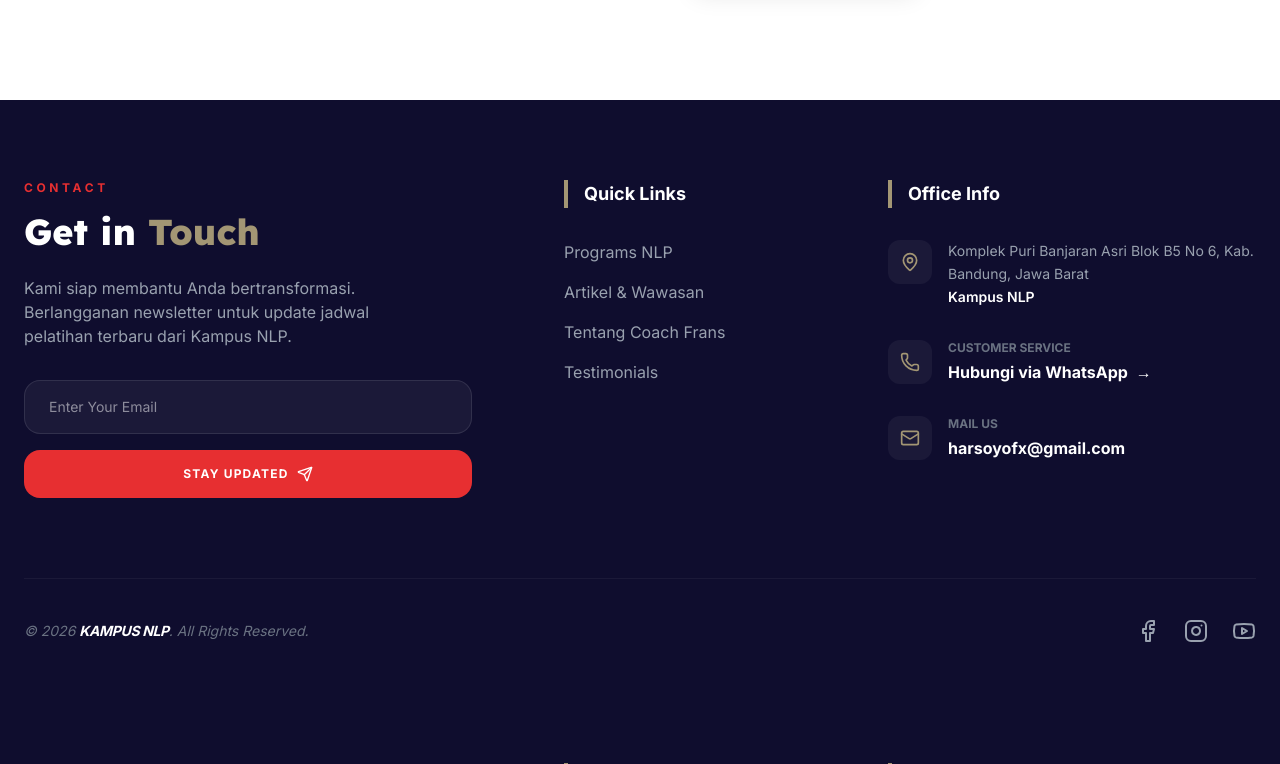
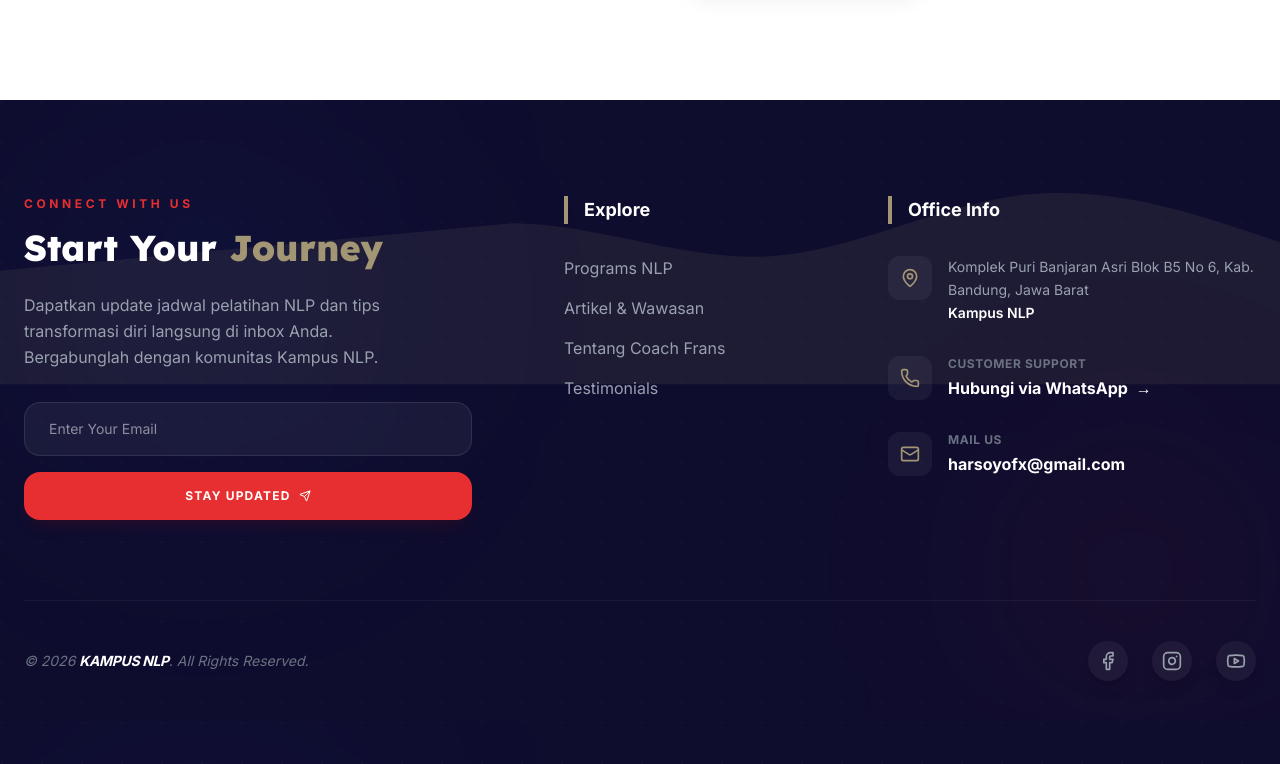
Before and after one commit to setyo76/kampusnlp, a Next.js app: page /about in a window 1280 px wide. Shown: the part 848-1612 px from the top of the page. Built offline with nearby package versions, Linux system fonts and the light colour scheme.

Commit message:
Add background efek on Hero dan Footer

```diff
--- a/src/components/home/HeroSection.tsx
+++ b/src/components/home/HeroSection.tsx
@@ -50,7 +50,34 @@ export default function HeroSection() {
 
   return (
     <section className="relative min-h-[90vh] flex items-center pt-20 overflow-hidden bg-navy-900">
-      <div className="container mx-auto px-6 grid grid-cols-1 lg:grid-cols-2 gap-12 items-center">
+
+      {/* --- LAYER BACKGROUND BARU --- */}
+      {/* 1. Efek Glow / Aura (Hipnoterapi) */}
+      <div className="absolute top-0 left-0 w-full h-full overflow-hidden pointer-events-none">
+        <div className="absolute top-[-10%] left-[-10%] w-[50%] h-[50%] bg-accent-logo/10 rounded-full blur-[120px] animate-pulse" />
+        <div className="absolute bottom-[-10%] right-[-10%] w-[40%] h-[40%] bg-blue-600/10 rounded-full blur-[100px]" />
+      </div>
+
+      {/* 2. Neuro-Grid Pattern (Simbol NLP) */}
+      <div
+        className="absolute inset-0 opacity-[0.08] pointer-events-none"
+        style={{
+          backgroundImage: `radial-gradient(circle at 2px 2px, rgba(255,255,255,0.15) 1px, transparent 0)`,
+          backgroundSize: '40px 40px'
+        }}
+      />
+
+      {/* 3. Wave Graphic (Simbol Transformasi) */}
+      <svg className="absolute bottom-0 left-0 w-full h-auto opacity-20 pointer-events-none" viewBox="0 0 1440 320" fill="none" xmlns="http://www.w3.org/2000/svg">
+        <path
+          fill="#A39674"
+          fillOpacity="0.5"
+          d="M0,160L48,176C96,192,192,224,288,213.3C384,203,480,149,576,144C672,139,768,181,864,181.3C960,181,1056,139,1152,122.7C1248,107,1344,117,1392,122.7L1440,128L1440,320L1392,320C1344,320,1248,320,1152,320C1056,320,960,320,864,320C768,320,672,320,576,320C480,320,384,320,288,320C192,320,96,320,48,320L0,320Z"
+        ></path>
+      </svg>
+      {/* --- END LAYER BACKGROUND --- */}
+
+      <div className="container mx-auto px-6 grid grid-cols-1 lg:grid-cols-2 gap-12 items-center relative z-10">
 
         {/* Kolom Kiri: Teks */}
         <motion.div
@@ -90,16 +117,43 @@ export default function HeroSection() {
           animate={{ opacity: 1, scale: 1 }}
           className="relative flex justify-center items-center"
         >
-          <div className="relative z-10 w-full max-w-125 aspect-4/5 rounded-3xl overflow-hidden shadow-2xl bg-navy-800 border border-white/5">
-            <Image src="/images/coach-frans1.png" alt="Coach Frans" fill className="object-cover" priority />
+          {/* Efek Cahaya di belakang foto */}
+          <div className="absolute inset-0 bg-accent-logo/20 rounded-full blur-[100px] animate-pulse scale-75 pointer-events-none" />
+
+          <div className="relative z-10 w-full max-w-125 aspect-4/5 rounded-3xl overflow-hidden shadow-2xl bg-navy-800 border border-white/5 group">
+            <Image
+              src="/images/coach-frans1.png"
+              alt="Coach Frans"
+              fill
+              className="object-cover transition-transform duration-700 group-hover:scale-105"
+              priority
+            />
           </div>
+
+          {/* --- KOTAK CERTIFIED (Floating Badge) --- */}
+          <motion.div
+            animate={{ y: [0, -10, 0] }}
+            transition={{ duration: 4, repeat: Infinity, ease: "easeInOut" }}
+            className="absolute -bottom-6 -right-4 md:right-0 bg-white p-4 rounded-2xl shadow-[0_20px_50px_rgba(0,0,0,0.3)] z-20 hidden sm:block border border-gray-100"
+          >
+            <div className="flex items-center gap-3">
+              <div className="bg-emerald-100 p-2 rounded-lg">
+                <ShieldCheck className="text-emerald-600" size={24} />
+              </div>
+              <div>
+                <p className="text-navy-900 font-black text-sm leading-none mb-1">Certified</p>
+                <p className="text-gray-500 text-[10px] uppercase tracking-wider font-bold">International Trainer</p>
+              </div>
+            </div>
+          </motion.div>
+          {/* --- END KOTAK CERTIFIED --- */}
         </motion.div>
       </div>
 
       {/* POPUP MATERI PELATIHAN */}
       <AnimatePresence>
         {isModalOpen && (
-          <div className="fixed inset-0 z-[9999] flex items-center justify-center p-4 md:p-8">
+          <div className="fixed inset-0 z-9999 flex items-center justify-center p-4 md:p-8">
             <motion.div
               initial={{ opacity: 0 }} animate={{ opacity: 1 }} exit={{ opacity: 0 }}
               onClick={() => setIsModalOpen(false)}
--- a/src/components/layout/Footer.tsx
+++ b/src/components/layout/Footer.tsx
@@ -4,7 +4,7 @@ import { useState } from "react";
 import Link from "next/link";
 import { Mail, Phone, MapPin, Instagram, Youtube, Send, Facebook, CheckCircle2 } from "lucide-react";
 import { siteConfig } from "../../constants/site";
-import Button from "../../components/ui/Button"; // Import komponen Button custom
+import Button from "../../components/ui/Button";
 
 export default function Footer() {
   const [email, setEmail] = useState("");
@@ -13,15 +13,11 @@ export default function Footer() {
   const handleSubscribe = async (e: React.FormEvent) => {
     e.preventDefault();
     if (!email) return;
-
     setStatus("loading");
-
     try {
       const response = await fetch("/api/subscribe", {
         method: "POST",
-        headers: {
-          "Content-Type": "application/json",
-        },
+        headers: { "Content-Type": "application/json" },
         body: JSON.stringify({ email }),
       });
 
@@ -42,31 +38,56 @@ export default function Footer() {
   };
 
   return (
-    <footer className="bg-navy-900 text-white pt-20 pb-10">
-      <div className="container mx-auto px-6">
+    <footer className="relative bg-navy-900 text-white pt-24 pb-10 overflow-hidden">
+
+      {/* --- BACKGROUND ELEMENTS (Harmonisasi dengan Hero) --- */}
+      {/* 1. Efek Glow di sudut (Subtle Focus) */}
+      <div className="absolute bottom-0 right-0 w-[300px] h-[300px] bg-accent-logo/5 rounded-full blur-[100px] pointer-events-none" />
+      <div className="absolute top-0 left-0 w-[400px] h-[400px] bg-blue-600/5 rounded-full blur-[120px] pointer-events-none" />
+
+      {/* 2. Neuro-Grid Pattern (NLP/Mind Connection) */}
+      <div
+        className="absolute inset-0 opacity-[0.03] pointer-events-none"
+        style={{
+          backgroundImage: `radial-gradient(circle at 2px 2px, white 1px, transparent 0)`,
+          backgroundSize: '40px 40px'
+        }}
+      />
+
+      {/* 3. Wave Graphic (Transformation Flow) */}
+      <div className="absolute top-0 left-0 w-full rotate-180 opacity-10 pointer-events-none">
+        <svg viewBox="0 0 1440 320" fill="none" xmlns="http://www.w3.org/2000/svg">
+          <path
+            fill="#A39674"
+            d="M0,160L48,176C96,192,192,224,288,213.3C384,203,480,149,576,144C672,139,768,181,864,181.3L1440,128L1440,0L0,0Z"
+          ></path>
+        </svg>
+      </div>
+
+      <div className="container mx-auto px-6 relative z-10">
         <div className="grid grid-cols-1 lg:grid-cols-12 gap-16 mb-20">
 
           {/* Column 1: Brand & Newsletter */}
           <div className="lg:col-span-5">
             <h2 className="text-accent-logo font-bold uppercase tracking-[0.3em] text-xs mb-4">
-              Contact
+              Connect With Us
             </h2>
             <h3 className="font-display text-4xl font-extrabold mb-6">
-              Get in <span className="text-[#A39674]">Touch</span>
+              Start Your <span className="text-[#A39674]">Journey</span>
             </h3>
-            <p className="text-gray-400 mb-8 max-w-sm">
-              Kami siap membantu Anda bertransformasi. Berlangganan newsletter untuk update jadwal pelatihan terbaru dari {siteConfig.name}.
+            <p className="text-gray-400 mb-8 max-w-sm leading-relaxed">
+              Dapatkan update jadwal pelatihan NLP dan tips transformasi diri langsung di inbox Anda. Bergabunglah dengan komunitas {siteConfig.name}.
             </p>
 
             <form onSubmit={handleSubscribe} className="flex flex-col gap-4 max-w-md">
-              <div className="relative">
+              <div className="relative group">
                 <input
                   type="email"
                   required
                   value={email}
                   onChange={(e) => setEmail(e.target.value)}
                   placeholder="Enter Your Email"
-                  className="w-full bg-white/5 border border-white/10 px-6 py-4 rounded-2xl focus:outline-none focus:border-accent-logo transition-colors text-sm disabled:opacity-50"
+                  className="w-full bg-white/5 border border-white/10 px-6 py-4 rounded-2xl focus:outline-none focus:border-accent-logo focus:bg-white/10 transition-all text-sm disabled:opacity-50"
                   disabled={status === "success"}
                 />
                 {status === "success" && (
@@ -76,35 +97,29 @@ export default function Footer() {
                 )}
               </div>
 
-              {/* Update: Menggunakan Komponen Button Custom */}
               <Button
                 type="submit"
                 disabled={status !== "idle"}
                 className={`
                   bg-accent-logo text-white font-bold py-4 rounded-2xl
                   flex items-center justify-center gap-2 uppercase tracking-widest text-xs
-                  disabled:bg-gray-600 disabled:cursor-not-allowed disabled:hover:scale-100
+                  shadow-[0_10px_20px_-10px_rgba(153,0,0,0.3)]
+                  disabled:bg-gray-700 disabled:cursor-not-allowed
                 `}
               >
-                {status === "loading" ? (
-                  "Processing..."
-                ) : status === "success" ? (
-                  "Thank You!"
-                ) : (
-                  <>Stay Updated <Send className="w-4 h-4" /></>
-                )}
+                {status === "loading" ? "Processing..." : status === "success" ? "Thank You!" : <>Stay Updated <Send className="w-3 h-3" /></>}
               </Button>
             </form>
           </div>
 
           {/* Column 2: Quick Links */}
           <div className="lg:col-span-3">
-            <h4 className="font-bold text-lg mb-8 border-l-4 border-[#A39674] pl-4">Quick Links</h4>
-            <ul className="space-y-4 text-gray-400">
-              <li><Link href="#programs" className="hover:text-accent-logo transition-colors">Programs NLP</Link></li>
-              <li><Link href="/blog" className="hover:text-accent-logo transition-colors">Artikel & Wawasan</Link></li>
-              <li><Link href="/about" className="hover:text-accent-logo transition-colors">Tentang Coach Frans</Link></li>
-              <li><Link href="#testimonials" className="hover:text-accent-logo transition-colors">Testimonials</Link></li>
+            <h4 className="font-bold text-lg mb-8 border-l-4 border-[#A39674] pl-4">Explore</h4>
+            <ul className="space-y-4">
+              <li><Link href="#programs" className="text-gray-400 hover:text-accent-logo hover:translate-x-1 inline-block transition-all">Programs NLP</Link></li>
+              <li><Link href="/blog" className="text-gray-400 hover:text-accent-logo hover:translate-x-1 inline-block transition-all">Artikel & Wawasan</Link></li>
+              <li><Link href="/about" className="text-gray-400 hover:text-accent-logo hover:translate-x-1 inline-block transition-all">Tentang Coach Frans</Link></li>
+              <li><Link href="#testimonials" className="text-gray-400 hover:text-accent-logo hover:translate-x-1 inline-block transition-all">Testimonials</Link></li>
             </ul>
           </div>
 
@@ -113,7 +128,7 @@ export default function Footer() {
             <h4 className="font-bold text-lg mb-8 border-l-4 border-[#A39674] pl-4">Office Info</h4>
 
             <div className="flex items-start gap-4 group cursor-default">
-              <div className="p-3 bg-white/5 rounded-xl group-hover:bg-accent-logo transition-colors">
+              <div className="p-3 bg-white/5 rounded-xl group-hover:bg-accent-logo transition-all duration-300">
                 <MapPin className="w-5 h-5 text-[#A39674] group-hover:text-white" />
               </div>
               <p className="text-gray-400 leading-relaxed text-sm">
@@ -122,13 +137,12 @@ export default function Footer() {
               </p>
             </div>
 
-            {/* Phone - Secured Version */}
             <div className="flex items-start gap-4 group">
-              <div className="p-3 bg-white/5 rounded-xl group-hover:bg-accent-logo transition-colors">
+              <div className="p-3 bg-white/5 rounded-xl group-hover:bg-accent-logo transition-all duration-300">
                 <Phone className="w-5 h-5 text-[#A39674] group-hover:text-white" />
               </div>
               <div>
-                <p className="text-xs text-gray-500 uppercase font-bold mb-1">Customer Service</p>
+                <p className="text-xs text-gray-500 uppercase font-bold mb-1 tracking-wider">Customer Support</p>
                 <a
                   href={`https://wa.me/${siteConfig.contact.phoneFull}`}
                   target="_blank"
@@ -142,11 +156,11 @@ export default function Footer() {
             </div>
 
             <div className="flex items-start gap-4 group">
-              <div className="p-3 bg-white/5 rounded-xl group-hover:bg-accent-logo transition-colors">
+              <div className="p-3 bg-white/5 rounded-xl group-hover:bg-accent-logo transition-all duration-300">
                 <Mail className="w-5 h-5 text-[#A39674] group-hover:text-white" />
               </div>
               <div>
-                <p className="text-xs text-gray-500 uppercase font-bold mb-1">Mail Us</p>
+                <p className="text-xs text-gray-500 uppercase font-bold mb-1 tracking-wider">Mail Us</p>
                 <a
                   href={`mailto:${siteConfig.contact.email}`}
                   className="text-white font-bold hover:text-accent-logo transition-colors"
@@ -159,21 +173,27 @@ export default function Footer() {
         </div>
 
         {/* Bottom Bar */}
-        <div className="pt-10 border-t border-white/5 flex flex-col md:flex-row justify-between items-center gap-6">
+        <div className="pt-10 border-t border-white/5 flex flex-col md:flex-row justify-between items-center gap-8">
           <p className="text-gray-500 text-sm italic">
             © {new Date().getFullYear()} <span className="text-white font-bold tracking-tight uppercase">{siteConfig.name}</span>. All Rights Reserved.
           </p>
 
           <div className="flex items-center gap-6">
-            <a href={siteConfig.socials.facebook} target="_blank" rel="noopener noreferrer" className="text-gray-400 hover:text-accent-logo transition-all hover:-translate-y-1">
-              <Facebook className="w-6 h-6" />
-            </a>
-            <a href={siteConfig.socials.instagram} target="_blank" rel="noopener noreferrer" className="text-gray-400 hover:text-accent-logo transition-all hover:-translate-y-1">
-              <Instagram className="w-6 h-6" />
-            </a>
-            <a href={siteConfig.socials.youtube} target="_blank" rel="noopener noreferrer" className="text-gray-400 hover:text-accent-logo transition-all hover:-translate-y-1">
-              <Youtube className="w-6 h-6" />
-            </a>
+            {[
+              { icon: Facebook, href: siteConfig.socials.facebook },
+              { icon: Instagram, href: siteConfig.socials.instagram },
+              { icon: Youtube, href: siteConfig.socials.youtube }
+            ].map((social, i) => (
+              <a
+                key={i}
+                href={social.href}
+                target="_blank"
+                rel="noopener noreferrer"
+                className="w-10 h-10 flex items-center justify-center bg-white/5 rounded-full text-gray-400 hover:text-white hover:bg-accent-logo transition-all hover:-translate-y-1 shadow-lg"
+              >
+                <social.icon className="w-5 h-5" />
+              </a>
+            ))}
           </div>
         </div>
       </div>
--- a/src/components/layout/MobileMenu.tsx
+++ b/src/components/layout/MobileMenu.tsx
@@ -29,7 +29,7 @@ export default function MobileMenu({ isOpen, onClose }: MobileMenuProps) {
             animate={{ opacity: 1 }}
             exit={{ opacity: 0 }}
             onClick={onClose}
-            className="fixed inset-0 bg-navy-900/60 backdrop-blur-sm z-[9998]"
+            className="fixed inset-0 bg-navy-900/60 backdrop-blur-sm z-9998"
           />
 
           {/* Menu Content */}
@@ -38,7 +38,7 @@ export default function MobileMenu({ isOpen, onClose }: MobileMenuProps) {
             animate={{ x: 0 }}
             exit={{ x: "100%" }}
             transition={{ type: "spring", damping: 25, stiffness: 200 }}
-            className="fixed right-0 top-0 bottom-0 w-[300px] bg-white z-[9999] shadow-2xl flex flex-col"
+            className="fixed right-0 top-0 bottom-0 w-75 bg-white z-9999 shadow-2xl flex flex-col"
           >
             {/* Header Menu */}
             <div className="p-6 flex justify-between items-center border-b border-gray-100">
--- a/src/components/layout/Navbar.tsx
+++ b/src/components/layout/Navbar.tsx
@@ -22,7 +22,7 @@ export default function Navbar() {
 
   return (
     <>
-      <nav className="fixed w-full z-[9997] bg-navy-900/80 backdrop-blur-md border-b border-white/10 text-white">
+      <nav className="fixed w-full z-9997 bg-navy-900/80 backdrop-blur-md border-b border-white/10 text-white">
         <div className="max-w-7xl mx-auto px-6 h-20 flex items-center justify-between">
 
           {/* LOGO ITC */}
@@ -49,7 +49,7 @@ export default function Navbar() {
           </Link>
 
           {/* DESKTOP MENU */}
-          <div className="hidden md:flex items-center gap-8 font-bold text-sm text-gray-300">
+          <div className="hidden md:flex items-center gap-8 font-bold text-m text-gray-300">
             <Link href="/" className="hover:text-accent-logo transition-colors">Home</Link>
             <a href="#programs" onClick={(e) => scrollToSection(e, 'programs')} className="hover:text-accent-logo transition-colors cursor-pointer text-sm">
               Programs
```
